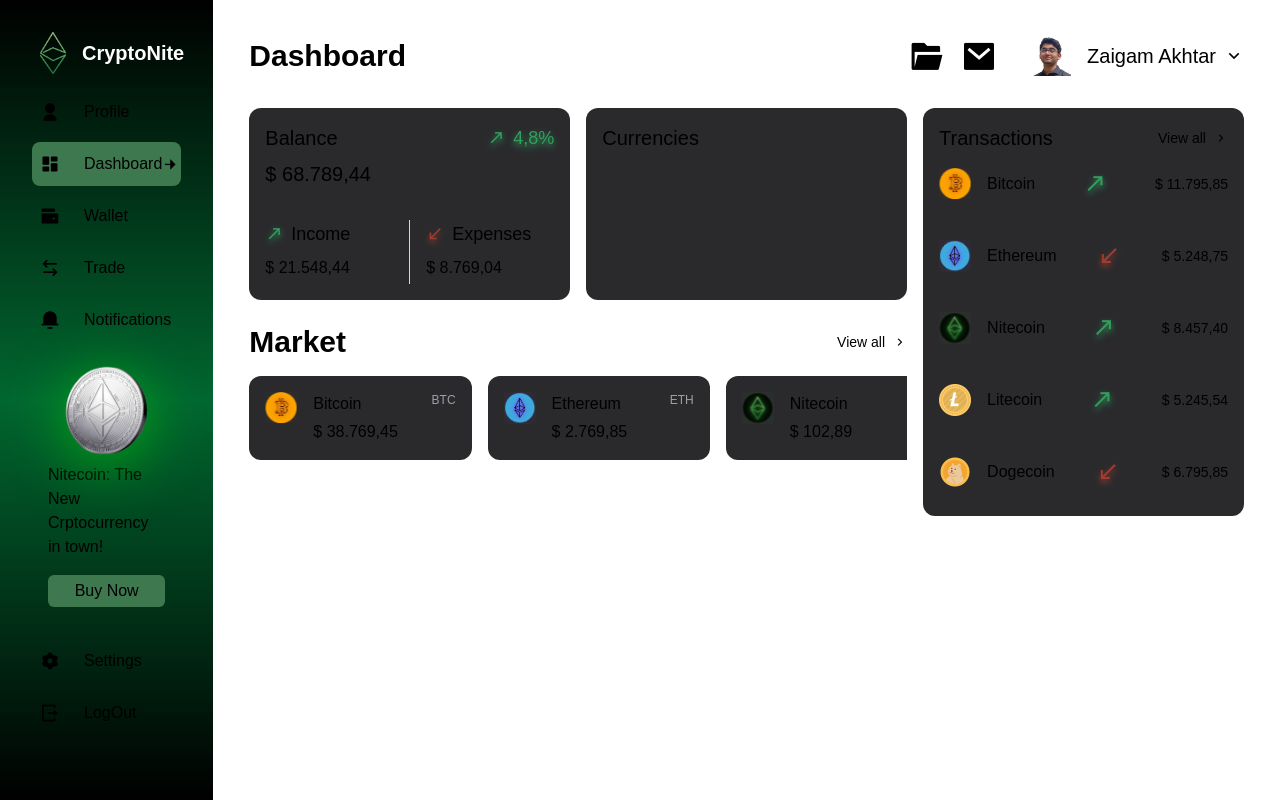
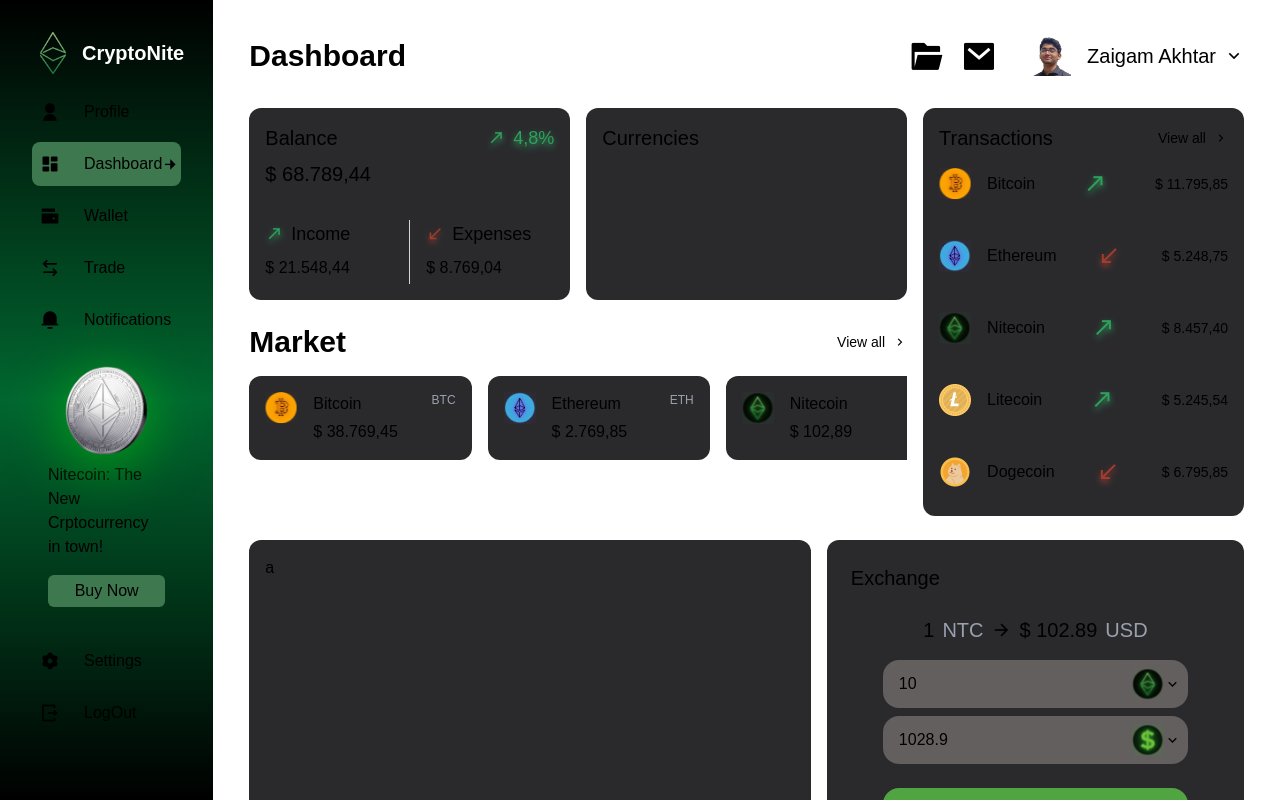
Before and after one commit to raxelf/cryptonite-fsd, a Next.js app in the folder client/: page / in a window 1280 px wide. Built offline with nearby package versions, Linux system fonts and the light colour scheme.

Commit message:
feat: add exchange card

```diff
--- a/client/app/page.tsx
+++ b/client/app/page.tsx
@@ -1,12 +1,16 @@
+"use client";
+
 import MainHeader from "@/components/MainHeader";
-import MarketCard from "@/components/MarketCard";
 import MarketCardContainer from "@/components/MarketCardContainer";
 import SideBar from "@/components/SideBar";
-import TransactionComponent from "@/components/TransactionComponent";
 import TransactionList from "@/components/TransactionList";
 import Image from "next/image";
+import { useState } from "react";
 
 export default function Home() {
+  const [coinQty, setCoinQty] = useState(10);
+  const [usdQty, setUsdQty] = useState(1028.9);
+
   return (
     // outside container
     <div className="grid grid-cols-12 w-full h-screen overflow-hidden">
@@ -97,7 +101,70 @@
         </section>
 
         {/* trading chart */}
-        <section></section>
+        <section className="grid grid-cols-7 mt-6 gap-4">
+          <div className="col-span-4 w-full h-full bg-[#2A2A2D] p-4 rounded-xl">
+            a
+          </div>
+
+          {/* Exchange Card */}
+          <div className="col-span-3 w-full h-full bg-[#2A2A2D] p-6 rounded-xl">
+            <p className="text-xl">Exchange</p>
+
+            <div className="flex gap-2 items-center justify-center text-xl mt-6">
+              <p>1</p>
+              <p className="text-gray-400">NTC</p>
+              <i className="ri-arrow-right-line"></i>
+              <p>$ 102.89</p>
+              <p className="text-gray-400">USD</p>
+            </div>
+
+            <div className="px-8 mt-4 flex flex-col gap-2">
+              <div className="w-full bg-[#645F5F] rounded-2xl px-4 py-2 text-black flex gap-2 justify-between">
+                <input
+                  type="number"
+                  name="buy"
+                  value={coinQty}
+                  onChange={(e) => setCoinQty(Number(e.target.value))}
+                  className="w-full"
+                />
+                <span className="flex items-center cursor-pointer">
+                  <Image
+                    src={"/nitecoin.png"}
+                    width={32}
+                    height={32}
+                    alt={"Nitecoin"}
+                    className="flex"
+                  />
+                  <i className="ri-arrow-down-s-line"></i>
+                </span>
+              </div>
+
+              <div className="w-full bg-[#645F5F] rounded-2xl px-4 py-2 text-black flex gap-2 justify-between">
+                <input
+                  type="number"
+                  name="buy"
+                  value={usdQty}
+                  onChange={(e) => setUsdQty(Number(e.target.value))}
+                  className="w-full"
+                />
+                <span className="flex items-center cursor-pointer">
+                  <Image
+                    src={"/usd.png"}
+                    width={32}
+                    height={32}
+                    alt={"USD"}
+                    className="flex"
+                  />
+                  <i className="ri-arrow-down-s-line"></i>
+                </span>
+              </div>
+
+              <button className="bg-secondary w-full mt-4 rounded-2xl font-semibold px-4 py-3 cursor-pointer text-black">
+                EXCHANGE
+              </button>
+            </div>
+          </div>
+        </section>
       </main>
     </div>
   );
```
Also changed, not shown: client/public/usd.png (added).
